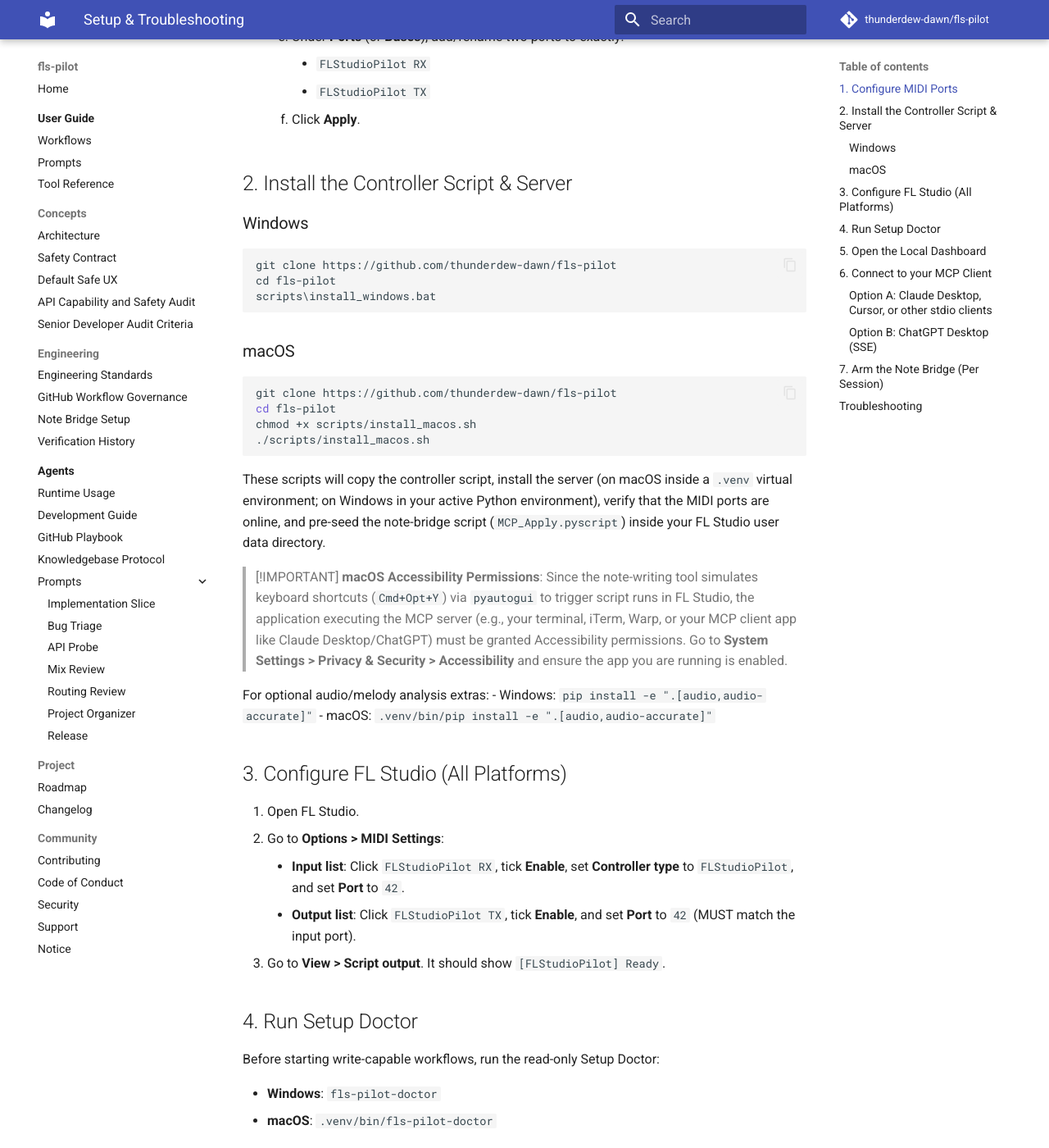
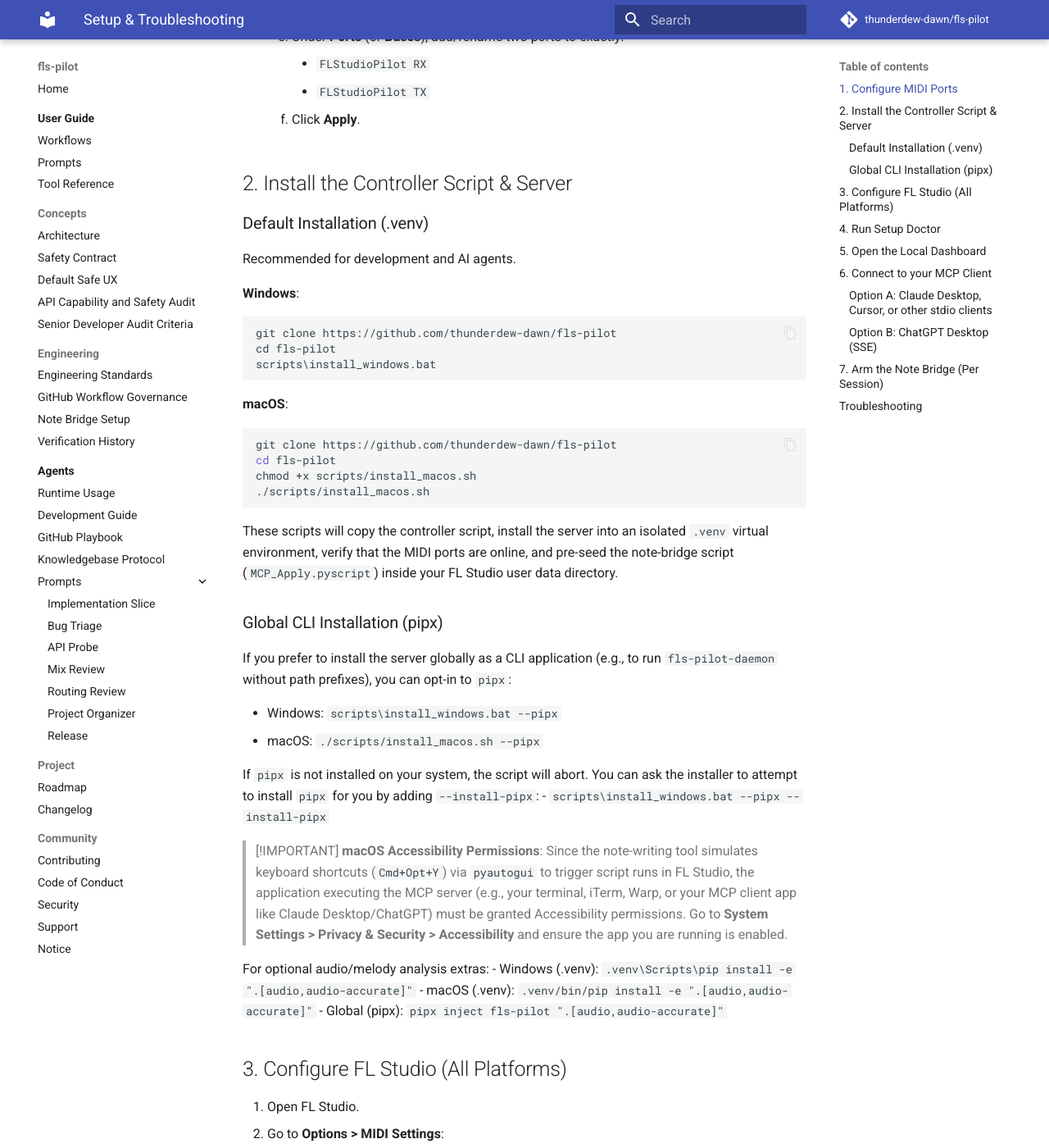
Before and after one commit to thunderdew-dawn/fls-pilot, an MkDocs documentation site: the page built from docs/user-guide/setup.md, in a window 1280 px wide and 1400 px high, scrolled down 426 px. Shown: the whole window at 82% size. Built offline with MkDocs 1.6.1 and Material for MkDocs 9.7.7, drawn with Linux system fonts in a browser that asks for light colours; comment, search, counter and statistics services are not loaded; some of the changed text lies outside the part shown.

Commit message:
feat: add global installation support via pipx and update CLI usage documentation

````diff
--- a/docs/user-guide/setup.md
+++ b/docs/user-guide/setup.md
@@ -15,7 +15,10 @@
 
 ## 2. Install the Controller Script & Server
 
-### Windows
+### Default Installation (.venv)
+Recommended for development and AI agents.
+
+**Windows**:
 
 ```batchfile
 git clone https://github.com/thunderdew-dawn/fls-pilot
@@ -23,7 +26,7 @@
 scripts\install_windows.bat
 ```
 
-### macOS
+**macOS**:
 
 ```shell
 git clone https://github.com/thunderdew-dawn/fls-pilot
@@ -32,14 +35,24 @@
 ./scripts/install_macos.sh
 ```
 
-These scripts will copy the controller script, install the server (on macOS inside a `.venv` virtual environment; on Windows in your active Python environment), verify that the MIDI ports are online, and pre-seed the note-bridge script (`MCP_Apply.pyscript`) inside your FL Studio user data directory.
+These scripts will copy the controller script, install the server into an isolated `.venv` virtual environment, verify that the MIDI ports are online, and pre-seed the note-bridge script (`MCP_Apply.pyscript`) inside your FL Studio user data directory.
+
+### Global CLI Installation (pipx)
+If you prefer to install the server globally as a CLI application (e.g., to run `fls-pilot-daemon` without path prefixes), you can opt-in to `pipx`:
+
+- Windows: `scripts\install_windows.bat --pipx`
+- macOS: `./scripts/install_macos.sh --pipx`
+
+If `pipx` is not installed on your system, the script will abort. You can ask the installer to attempt to install `pipx` for you by adding `--install-pipx`:
+- `scripts\install_windows.bat --pipx --install-pipx`
 
 > [!IMPORTANT]
 > **macOS Accessibility Permissions**: Since the note-writing tool simulates keyboard shortcuts (`Cmd+Opt+Y`) via `pyautogui` to trigger script runs in FL Studio, the application executing the MCP server (e.g., your terminal, iTerm, Warp, or your MCP client app like Claude Desktop/ChatGPT) must be granted Accessibility permissions. Go to **System Settings > Privacy & Security > Accessibility** and ensure the app you are running is enabled.
 
 For optional audio/melody analysis extras:
-- Windows: `pip install -e ".[audio,audio-accurate]"`
-- macOS: `.venv/bin/pip install -e ".[audio,audio-accurate]"`
+- Windows (.venv): `.venv\Scripts\pip install -e ".[audio,audio-accurate]"`
+- macOS (.venv): `.venv/bin/pip install -e ".[audio,audio-accurate]"`
+- Global (pipx): `pipx inject fls-pilot ".[audio,audio-accurate]"`
 
 ## 3. Configure FL Studio (All Platforms)
 
@@ -53,8 +66,9 @@
 
 Before starting write-capable workflows, run the read-only Setup Doctor:
 
-- **Windows**: `fls-pilot-doctor`
-- **macOS**: `.venv/bin/fls-pilot-doctor`
+- **Windows (.venv)**: `.venv\Scripts\fls-pilot-doctor`
+- **macOS (.venv)**: `.venv/bin/fls-pilot-doctor`
+*(If you installed via pipx, simply run `fls-pilot-doctor`)*
 
 Review `--- BLOCKERS ---` first. The Doctor reports MCP stdio/SSE transport,
 TCP daemon/bridge health, MIDI ports, FL controller heartbeat, read-only ping,
@@ -63,35 +77,40 @@
 
 For machine-readable output:
 
-- **Windows**: `fls-pilot-doctor --format json`
-- **macOS**: `.venv/bin/fls-pilot-doctor --format json`
+- **Windows (.venv)**: `.venv\Scripts\fls-pilot-doctor --format json`
+- **macOS (.venv)**: `.venv/bin/fls-pilot-doctor --format json`
+*(If you installed via pipx, simply run `fls-pilot-doctor --format json`)*
 
 For release validation across both MCP transports:
 
-- **Windows**: `fls-pilot-doctor --all-transports`
-- **macOS**: `.venv/bin/fls-pilot-doctor --all-transports`
+- **Windows (.venv)**: `.venv\Scripts\fls-pilot-doctor --all-transports`
+- **macOS (.venv)**: `.venv/bin/fls-pilot-doctor --all-transports`
+*(If you installed via pipx, simply run `fls-pilot-doctor --all-transports`)*
 
 ## 5. Open the Local Dashboard
 
 Export the read-only local dashboard:
 
-- **Windows**: `fls-pilot-dashboard`
-- **macOS**: `.venv/bin/fls-pilot-dashboard`
+- **Windows (.venv)**: `.venv\Scripts\fls-pilot-dashboard`
+- **macOS (.venv)**: `.venv/bin/fls-pilot-dashboard`
+*(If you installed via pipx, simply run `fls-pilot-dashboard`)*
 
 The dashboard uses existing read-only bridge and resource reads. It separates
 live bridge data from unavailable or API-limited signals and never applies FL
 Studio project changes. To serve it locally and open a browser:
 
-- **Windows**: `fls-pilot-dashboard --serve --open`
-- **macOS**: `.venv/bin/fls-pilot-dashboard --serve --open`
+- **Windows (.venv)**: `.venv\Scripts\fls-pilot-dashboard --serve --open`
+- **macOS (.venv)**: `.venv/bin/fls-pilot-dashboard --serve --open`
+*(If you installed via pipx, simply run `fls-pilot-dashboard --serve --open`)*
 
 ## 6. Connect to your MCP Client
 
 ### Option A: Claude Desktop, Cursor, or other stdio clients
 
 1. Start the MIDI bridge daemon (recommended so MIDI ports are held by a stable background process):
-    - Windows: Run `fls-pilot-daemon`
-    - macOS: Run `.venv/bin/fls-pilot-daemon`
+    - Windows (.venv): Run `.venv\Scripts\fls-pilot-daemon`
+    - macOS (.venv): Run `.venv/bin/fls-pilot-daemon`
+    *(If using pipx, run `fls-pilot-daemon`)*
 2. Configure your client (e.g., Claude Desktop). Add this to your configuration file (Windows: `%APPDATA%\Claude\claude_desktop_config.json`, macOS: `~/Library/Application Support/Claude/claude_desktop_config.json`):
 
     ```json
@@ -107,18 +126,20 @@
     }
     ```
 
-    *(Note: On Windows, use `fls-pilot` for the command instead of the `.venv` path if installed globally.)*
+    *(Note: On Windows, use `.venv\\Scripts\\fls-pilot` if using the default installation, or just `fls-pilot` if installed via pipx.)*
 
 ### Option B: ChatGPT Desktop (SSE)
 
 ChatGPT Desktop does not support local stdio subprocesses and requires a remote/SSE connection:
 
 1. Start the MIDI bridge daemon in a terminal:
-    - Windows: `fls-pilot-daemon`
-    - macOS: `.venv/bin/fls-pilot-daemon`
+    - Windows (.venv): `.venv\Scripts\fls-pilot-daemon`
+    - macOS (.venv): `.venv/bin/fls-pilot-daemon`
+    *(If using pipx, run `fls-pilot-daemon`)*
 2. Start the MCP server with the SSE transport in another terminal:
-    - Windows: `set FLS_PILOT_TRANSPORT=tcp && fls-pilot --sse --port 8080`
-    - macOS: `export FLS_PILOT_TRANSPORT=tcp && .venv/bin/fls-pilot --sse --port 8080`
+    - Windows (.venv): `set FLS_PILOT_TRANSPORT=tcp && .venv\Scripts\fls-pilot --sse --port 8080`
+    - macOS (.venv): `export FLS_PILOT_TRANSPORT=tcp && .venv/bin/fls-pilot --sse --port 8080`
+    *(If using pipx, run `fls-pilot --sse --port 8080`)*
 3. Enable Developer Mode in ChatGPT Desktop (Settings > Developer).
 4. Go to **Settings > Developer > MCP**, click **Add New Server**:
     - **Name**: `FL Studio`
````
Also changed, not shown: README.md (+15 -11 lines), 2 other files.
